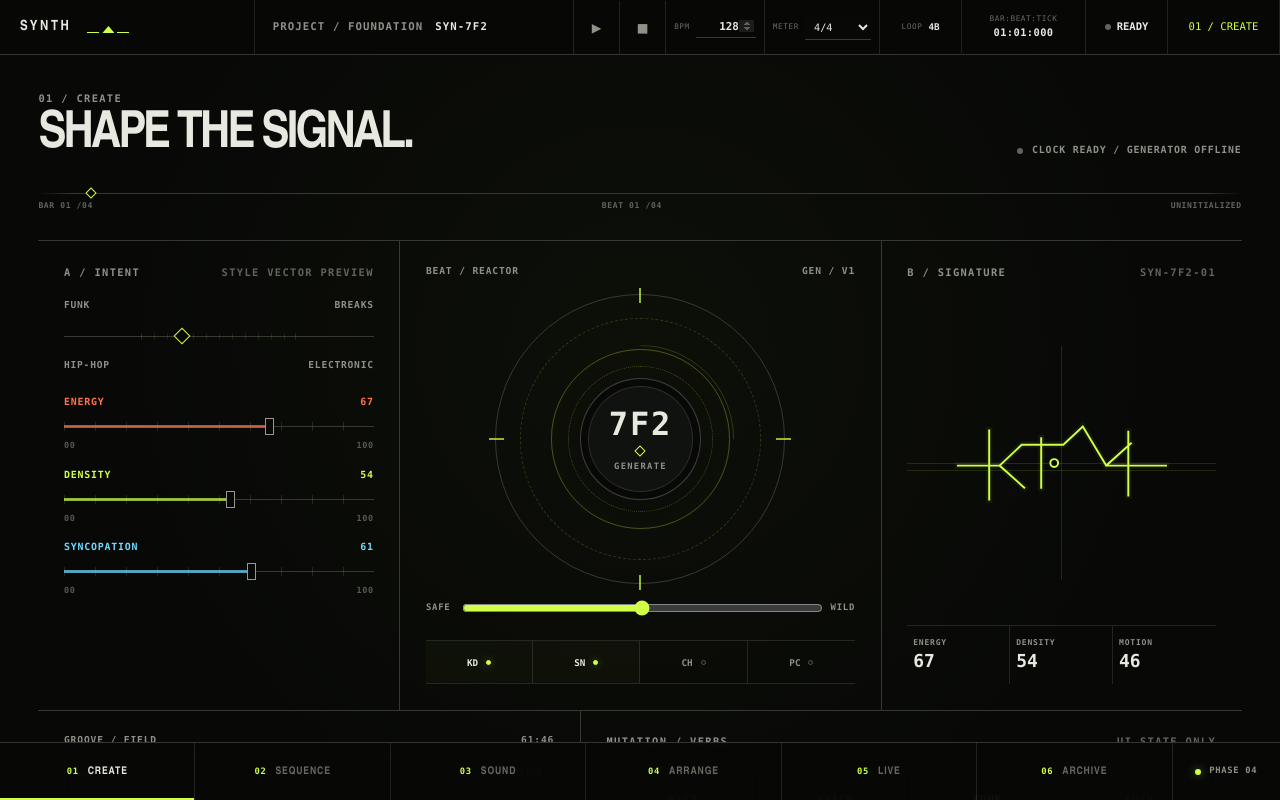
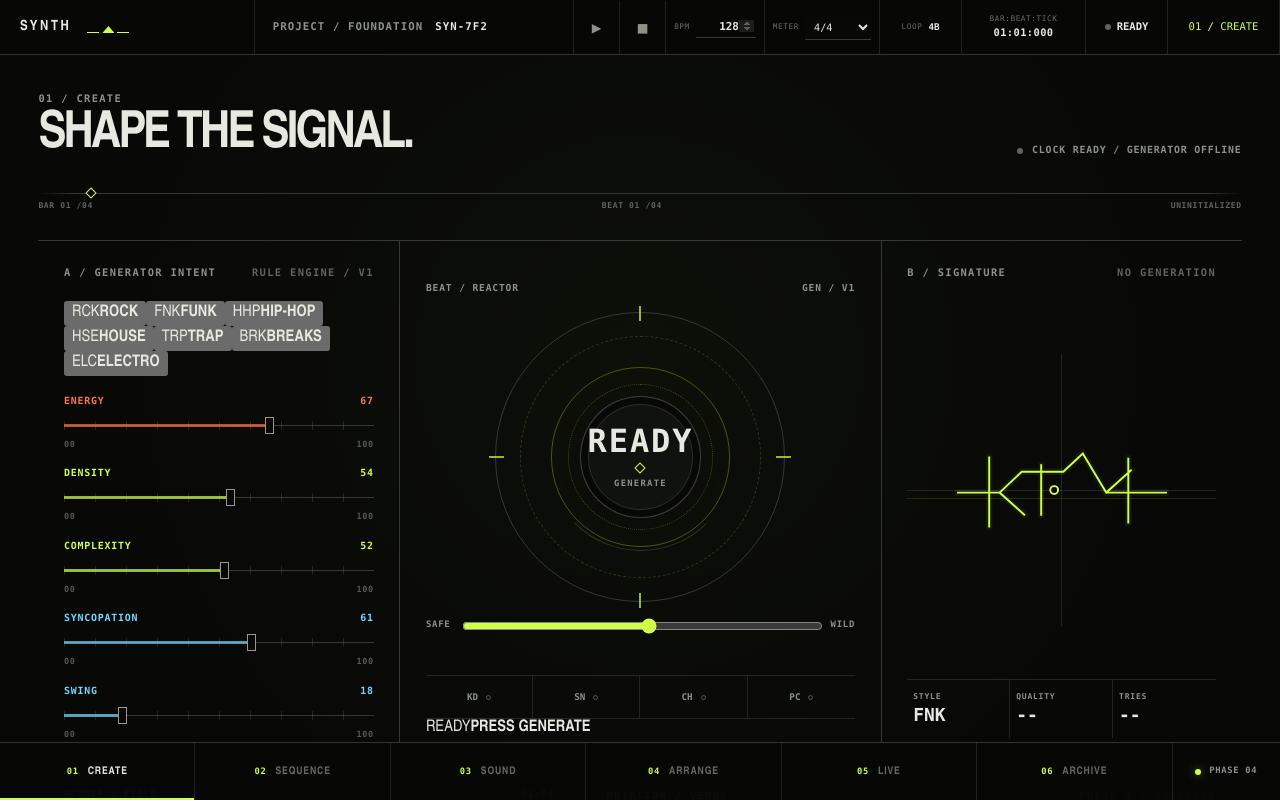
Before and after one commit to thiepn/synth, a React (Vite) app: page / in a window 1280 px wide. Shown: the top 800 px of the page. Built offline with nearby package versions, Linux system fonts and the light colour scheme.

Commit message:
feat: connect Create controls to Beat Generator V1

```diff
--- a/src/ui/surfaces/CreateSurface.tsx
+++ b/src/ui/surfaces/CreateSurface.tsx
@@ -1,6 +1,12 @@
 import { useMemo, useState } from "react";
 import { TRANSPORT_SCHEDULER_CONFIG } from "../../audio/AudioTransport";
 import { useTransportSnapshot } from "../../audio/useTransport";
+import {
+  BEAT_STYLES,
+  generateBeat,
+  type BeatGenerationResult,
+  type BeatStyleId,
+} from "../../generation/beatGenerator";
 import { FOUNDATION_LANES } from "../../music/foundationPattern";
 import { sequencerStore } from "../../sequencer/SequencerStore";
 import { useSequencerSnapshot } from "../../sequencer/useSequencer";
@@ -18,28 +24,33 @@ import {
   TransportStatusLabel,
 } from "../transport/TransportUI";
 
-const seedSequence = ["7F2", "A14", "C83", "19E", "D4B", "6C9"];
-
-const mutationKeys = ["HARD", "SPACE", "FUNK", "PUSH", "DIRTY", "BREAK", "WEIRD", "THIN"];
+const mutationKeys = [
+  "HARD",
+  "SPACE",
+  "FUNK",
+  "PUSH",
+  "DIRTY",
+  "BREAK",
+  "WEIRD",
+  "THIN",
+];
 
 export function CreateSurface() {
   const transport = useTransportSnapshot();
   const sequencer = useSequencerSnapshot();
-  const [seedIndex, setSeedIndex] = useState(0);
-  const [pulseVersion, setPulseVersion] = useState(0);
-  const [similarity, setSimilarity] = useState(38);
+
+  const [style, setStyle] = useState<BeatStyleId>("funk");
   const [energy, setEnergy] = useState(67);
   const [density, setDensity] = useState(54);
-  const [groove, setGroove] = useState({ x: 61, y: 46 });
-  const [locked, setLocked] = useState<Record<string, boolean>>({
-    KICK: true,
-    SNARE: true,
-    HATS: false,
-    PERC: false,
-  });
-  const [activeMutation, setActiveMutation] = useState("FUNK");
+  const [complexity, setComplexity] = useState(52);
+  const [syncopation, setSyncopation] = useState(61);
+  const [swing, setSwing] = useState(18);
+  const [generationCounter, setGenerationCounter] = useState(0);
+  const [generationVersion, setGenerationVersion] = useState(0);
+  const [lastGeneration, setLastGeneration] =
+    useState<BeatGenerationResult | null>(null);
+  const [generationError, setGenerationError] = useState<string | null>(null);
 
-  const currentSeed = seedSequence[seedIndex % seedSequence.length];
   const activeStep =
     transport.status === "running"
       ? Math.floor(
@@ -49,13 +60,56 @@ export function CreateSurface() {
       : undefined;
 
   const glyphVariant = useMemo(
-    () => seedIndex + Math.round(groove.x / 34),
-    [seedIndex, groove.x],
+    () => generationVersion + Math.round(syncopation / 34),
+    [generationVersion, syncopation],
   );
 
-  const pulseReactor = () => {
-    setSeedIndex((value) => (value + 1) % seedSequence.length);
-    setPulseVersion((value) => value + 1);
+  const generateCurrentBeat = () => {
+    const baseSeed =
+      "create:" +
+      style +
+      ":" +
+      String(generationCounter).padStart(4, "0") +
+      ":" +
+      sequencer.lengthSteps;
+
+    const result = generateBeat({
+      seed: baseSeed,
+      style,
+      intent: {
+        energy: energy / 100,
+        density: density / 100,
+        complexity: complexity / 100,
+        syncopation: syncopation / 100,
+        swing: swing / 100,
+      },
+      stepCount: sequencer.lengthSteps,
+      bpm: transport.bpm,
+      meter: transport.meter,
+    });
+
+    setGenerationCounter((value) => value + 1);
+    setGenerationVersion((value) => value + 1);
+    setLastGeneration(result);
+
+    if (!result.validation.valid) {
+      setGenerationError(
+        "Generator rejected candidate · score " +
+          result.validation.score +
+          " · " +
+          (result.validation.reasons[0] ?? "quality gate failed"),
+      );
+      return;
+    }
+
+    try {
+      sequencerStore.applyGeneratedPattern(result.pattern);
+      setGenerationError(null);
+    } catch (error) {
+      setGenerationError(
+        error instanceof Error ? error.message : String(error),
+      );
+    }
   };
 
   return (
@@ -73,87 +127,156 @@ export function CreateSurface() {
       <div className="create-machine">
         <div className="create-machine__intent">
           <div className="machine-section-label">
-            <span>A / INTENT</span>
-            <span>STYLE VECTOR PREVIEW</span>
+            <span>A / GENERATOR INTENT</span>
+            <span>RULE ENGINE / V1</span>
           </div>
 
-          <div className="style-vector">
-            <div className="style-vector__axis">
-              <span>FUNK</span>
-              <span>BREAKS</span>
-            </div>
-            <div className="style-vector__line">
-              <span className="style-vector__position" style={{ left: "36%" }} />
-            </div>
-            <div className="style-vector__axis">
-              <span>HIP-HOP</span>
-              <span>ELECTRONIC</span>
-            </div>
+          <div className="style-bank" aria-label="Beat style">
+            {BEAT_STYLES.map((entry) => (
+              <button
+                type="button"
+                key={entry.id}
+                className={
+                  style === entry.id
+                    ? "style-bank__key is-active"
+                    : "style-bank__key"
+                }
+                onClick={() => setStyle(entry.id)}
+                aria-pressed={style === entry.id}
+              >
+                <span>{entry.code}</span>
+                <strong>{entry.label}</strong>
+              </button>
+            ))}
           </div>
 
-          <SignalRail label="ENERGY" value={energy} tone="heat" onChange={setEnergy} />
-          <SignalRail label="DENSITY" value={density} onChange={setDensity} />
+          <SignalRail
+            label="ENERGY"
+            value={energy}
+            tone="heat"
+            onChange={setEnergy}
+          />
+          <SignalRail
+            label="DENSITY"
+            value={density}
+            onChange={setDensity}
+          />
+          <SignalRail
+            label="COMPLEXITY"
+            value={complexity}
+            tone="phosphor"
+            onChange={setComplexity}
+          />
           <SignalRail
             label="SYNCOPATION"
-            value={Math.round(groove.x)}
+            value={syncopation}
             tone="ice"
-            onChange={(next) => setGroove((value) => ({ ...value, x: next }))}
+            onChange={setSyncopation}
+          />
+          <SignalRail
+            label="SWING"
+            value={swing}
+            tone="ice"
+            onChange={setSwing}
           />
         </div>
 
         <div className="create-machine__reactor">
           <BeatReactor
-            seed={currentSeed}
-            similarity={similarity}
-            pulseVersion={pulseVersion}
-            onPulse={pulseReactor}
-            onSimilarityChange={setSimilarity}
+            seed={lastGeneration?.displaySeed ?? "READY"}
+            intensity={complexity}
+            generationVersion={generationVersion}
+            onGenerate={generateCurrentBeat}
+            onIntensityChange={setComplexity}
           />
 
-          <div className="reactor-locks" aria-label="Generation lock preview">
+          <div className="reactor-locks" aria-label="Lane locks activate in Phase 6">
             {FOUNDATION_LANES.map((strip) => (
               <button
                 type="button"
                 key={strip.name}
-                className={locked[strip.name] ? "reactor-lock is-on" : "reactor-lock"}
-                onClick={() =>
-                  setLocked((value) => ({
-                    ...value,
-                    [strip.name]: !value[strip.name],
-                  }))
-                }
-                aria-pressed={locked[strip.name]}
+                className="reactor-lock"
+                disabled
+                title="Lock and reroll arrives in Phase 6"
               >
                 <span>{strip.code}</span>
                 <span className="reactor-lock__lamp" />
               </button>
             ))}
           </div>
+
+          <div
+            className={
+              generationError
+                ? "generation-result is-error"
+                : "generation-result"
+            }
+            aria-live="polite"
+          >
+            <span>
+              {generationError
+                ? "REJECTED"
+                : lastGeneration
+                  ? "ACCEPTED"
+                  : "READY"}
+            </span>
+            <strong>
+              {generationError
+                ? generationError
+                : lastGeneration
+                  ? "Q" +
+                    String(lastGeneration.validation.score).padStart(2, "0") +
+                    " / " +
+                    lastGeneration.attempts +
+                    " TRY"
+                  : "PRESS GENERATE"}
+            </strong>
+          </div>
         </div>
 
         <div className="create-machine__glyph">
           <div className="machine-section-label">
             <span>B / SIGNATURE</span>
-            <span>SYN-{currentSeed}-01</span>
+            <span>
+              {lastGeneration
+                ? "SYN-" + lastGeneration.displaySeed
+                : "NO GENERATION"}
+            </span>
           </div>
 
           <div className="glyph-stage">
-            <RhythmGlyph variant={glyphVariant} label={"Rhythm glyph for " + currentSeed} />
+            <RhythmGlyph
+              variant={glyphVariant}
+              label={
+                lastGeneration
+                  ? "Generated rhythm signature " +
+                    lastGeneration.displaySeed
+                  : "Waiting for generated rhythm"
+              }
+            />
             <div className="glyph-stage__scan" aria-hidden="true" />
           </div>
 
           <dl className="signal-readout">
             <div>
-              <dt>ENERGY</dt>
-              <dd>{Math.round(energy).toString().padStart(2, "0")}</dd>
+              <dt>STYLE</dt>
+              <dd>{BEAT_STYLES.find((entry) => entry.id === style)?.code}</dd>
             </div>
             <div>
-              <dt>DENSITY</dt>
-              <dd>{Math.round(density).toString().padStart(2, "0")}</dd>
+              <dt>QUALITY</dt>
+              <dd>
+                {lastGeneration
+                  ? String(lastGeneration.validation.score).padStart(2, "0")
+                  : "--"}
+              </dd>
             </div>
             <div>
-              <dt>MOTION</dt>
-              <dd>{Math.round(groove.y).toString().padStart(2, "0")}</dd>
+              <dt>TRIES</dt>
+              <dd>
+                {lastGeneration
+                  ? String(lastGeneration.attempts).padStart(2, "0")
+                  : "--"}
+              </dd>
             </div>
           </dl>
         </div>
@@ -161,29 +284,29 @@ export function CreateSurface() {
 
       <div className="groove-and-mutate">
         <GrooveField
-          x={groove.x}
-          y={groove.y}
-          onChange={(x, y) => setGroove({ x, y })}
+          x={syncopation}
+          y={density}
+          onChange={(x, y) => {
+            setSyncopation(x);
+            setDensity(y);
+          }}
         />
 
         <div className="mutation-bank">
           <div className="machine-section-label">
             <span>MUTATION / VERBS</span>
-            <span>UI STATE ONLY</span>
+            <span>PHASE 9 / INACTIVE</span>
           </div>
           <div className="mutation-bank__grid">
             {mutationKeys.map((mutation) => (
-              <MachineButton
-                key={mutation}
-                active={activeMutation === mutation}
-                onClick={() => setActiveMutation(mutation)}
-              >
+              <MachineButton key={mutation} disabled>
                 {mutation}
               </MachineButton>
             ))}
           </div>
           <p className="mutation-bank__note">
-            Active intent: <strong>{activeMutation}</strong>. Musical mutations connect in Phase 9.
+            Beat generation is live. Lock / reroll arrives in Phase 6;
+            semantic mutation verbs remain reserved for Phase 9.
           </p>
         </div>
       </div>
@@ -193,7 +316,11 @@ export function CreateSurface() {
       <div className="strip-bank">
         <div className="machine-section-label">
           <span>INSTRUMENT / STRIPS</span>
-          <span>{transport.status === "running" ? "LIVE EDITABLE PATTERN" : "EDIT IN 02 / SEQUENCE"}</span>
+          <span>
+            {transport.status === "running"
+              ? "LIVE GENERATED PATTERN"
+              : "EDIT IN 02 / SEQUENCE"}
+          </span>
         </div>
         {FOUNDATION_LANES.map((strip) => (
           <InstrumentStrip
@@ -204,13 +331,7 @@ export function CreateSurface() {
             accent={strip.accent}
             detail={strip.detail}
             activeStep={activeStep}
-            locked={locked[strip.name]}
-            onToggleLock={() =>
-              setLocked((value) => ({
-                ...value,
-                [strip.name]: !value[strip.name],
-              }))
-            }
+            lockDisabled
           />
         ))}
       </div>
```
